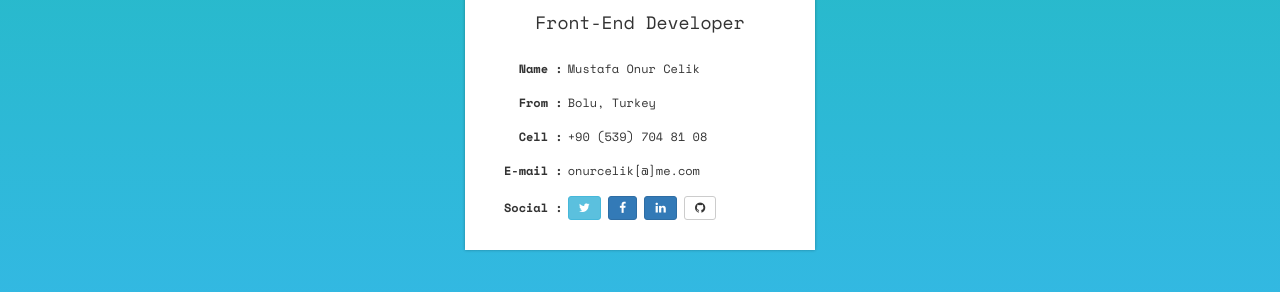
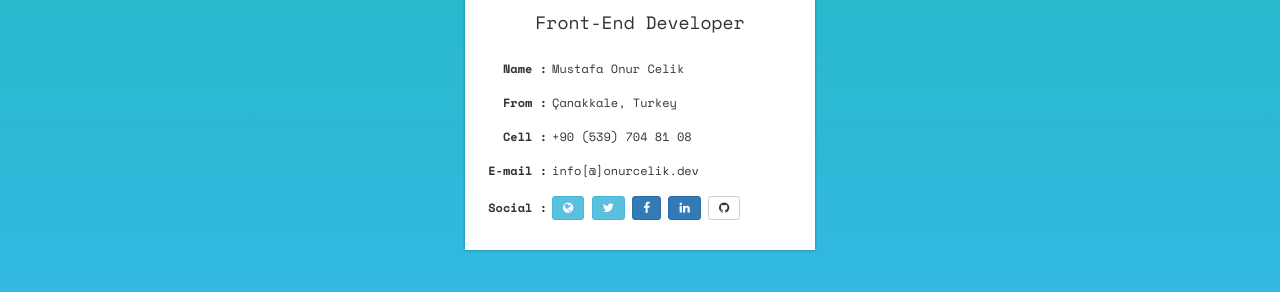
Before and after one commit to mustafaonurcelik/mustafaonurcelik.github.io, a plain HTML site: page index.html in a window 1280 px wide. Shown: the part 402-694 px from the top of the page. Drawn offline with Linux system fonts and the light colour scheme.

Commit message:
fix: Information updated
Contact Information updated and personal website link added

```diff
--- a/index.html
+++ b/index.html
@@ -88,7 +88,7 @@
                             </td>
                             <td width="5"></td>
                             <td>
-                                Bolu, Turkey
+                                Çanakkale, Turkey
                             </td>
                         </tr>
                         <tr><td colspan="3">&nbsp;</td></tr>
@@ -108,7 +108,7 @@
                             </td>
                             <td width="5"></td>
                             <td>
-                                onurcelik[@]me.com
+                                info[@]onurcelik.dev
                             </td>
                         </tr>
                         <tr><td colspan="3">&nbsp;</td></tr>
@@ -119,23 +119,28 @@
                             </td>
                             <td width="5"></td>
                             <td>
+                                <!-- @@@@@ PERSONAL WEB SITE @@@@@ -->
+                                <a href="https://onurcelik.dev" class="btn btn-sm btn-info">
+                                    <i class="fa fa-globe"></i>
+                                </a>
+
                                 <!-- @@@@@ TWITTER @@@@@ -->
-                                <a href="http://twitter.com/onurcelik66" class="btn btn-sm btn-info">
+                                <a href="https://twitter.com/onurcelik66" class="btn btn-sm btn-info">
                                     <i class="fa fa-twitter"></i>
                                 </a>
 
                                 <!-- @@@@@ FACEBOOK @@@@@ -->
-                                <a href="http://facebook.com/supperbia" class="btn btn-sm btn-primary">
+                                <a href="https://facebook.com/supperbia" class="btn btn-sm btn-primary">
                                     <i class="fa fa-facebook"></i>
                                 </a>
 
                                 <!-- @@@@@ LINKEDIN @@@@@ -->
-                                <a href="http://linkedin.com/supperbia" class="btn btn-sm btn-primary">
+                                <a href="https://tr.linkedin.com/in/monurcelik" class="btn btn-sm btn-primary">
                                     <i class="fa fa-linkedin"></i>
                                 </a>
 
                                 <!-- @@@@@ GITHUB @@@@@ -->
-                                <a href="http://github.com/mustafaonurcelik" class="btn btn-sm btn-default">
+                                <a href="https://github.com/onur-celik" class="btn btn-sm btn-default">
                                     <i class="fa fa-github"></i>
                                 </a>
                             </td>
```
